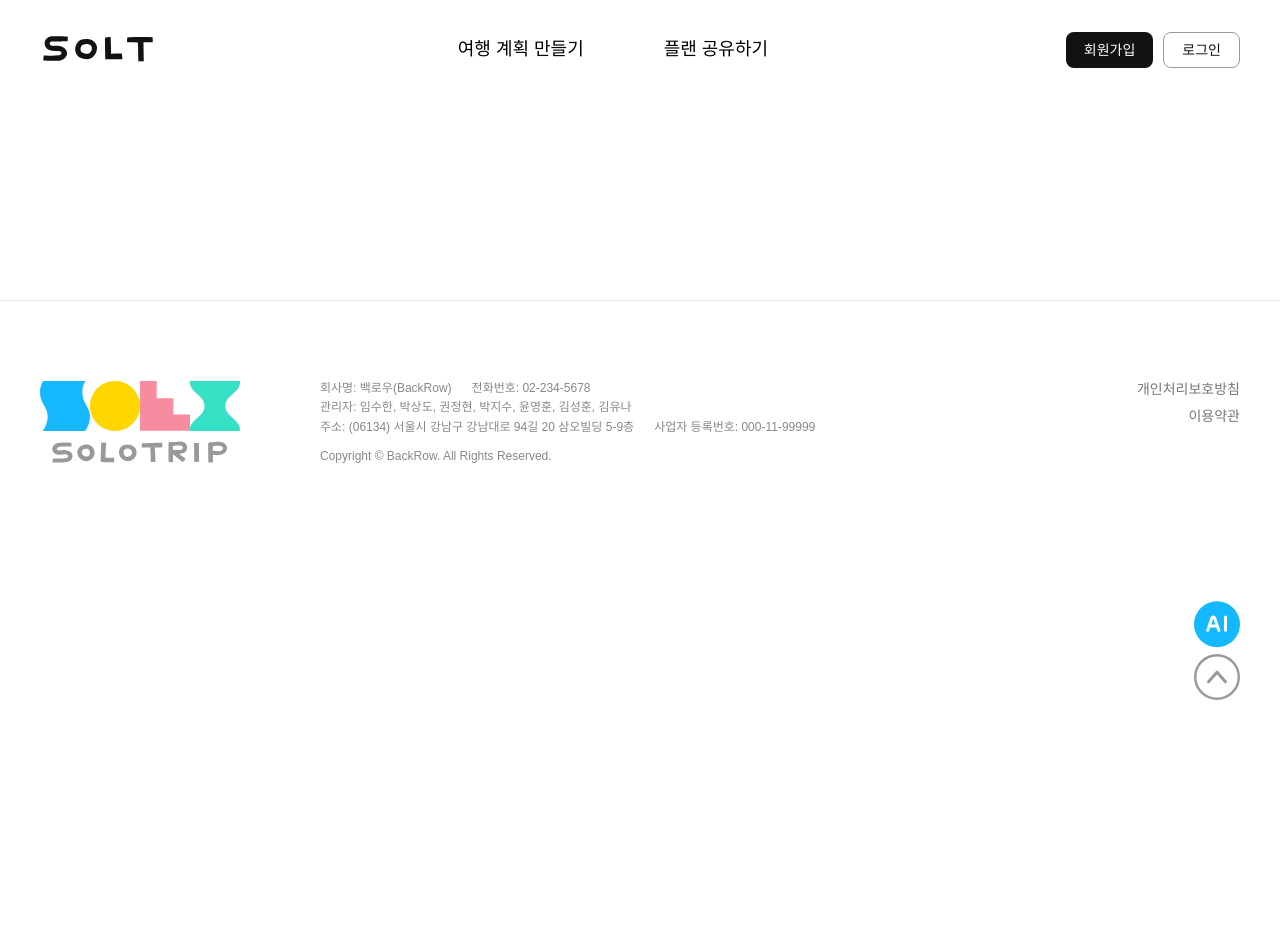
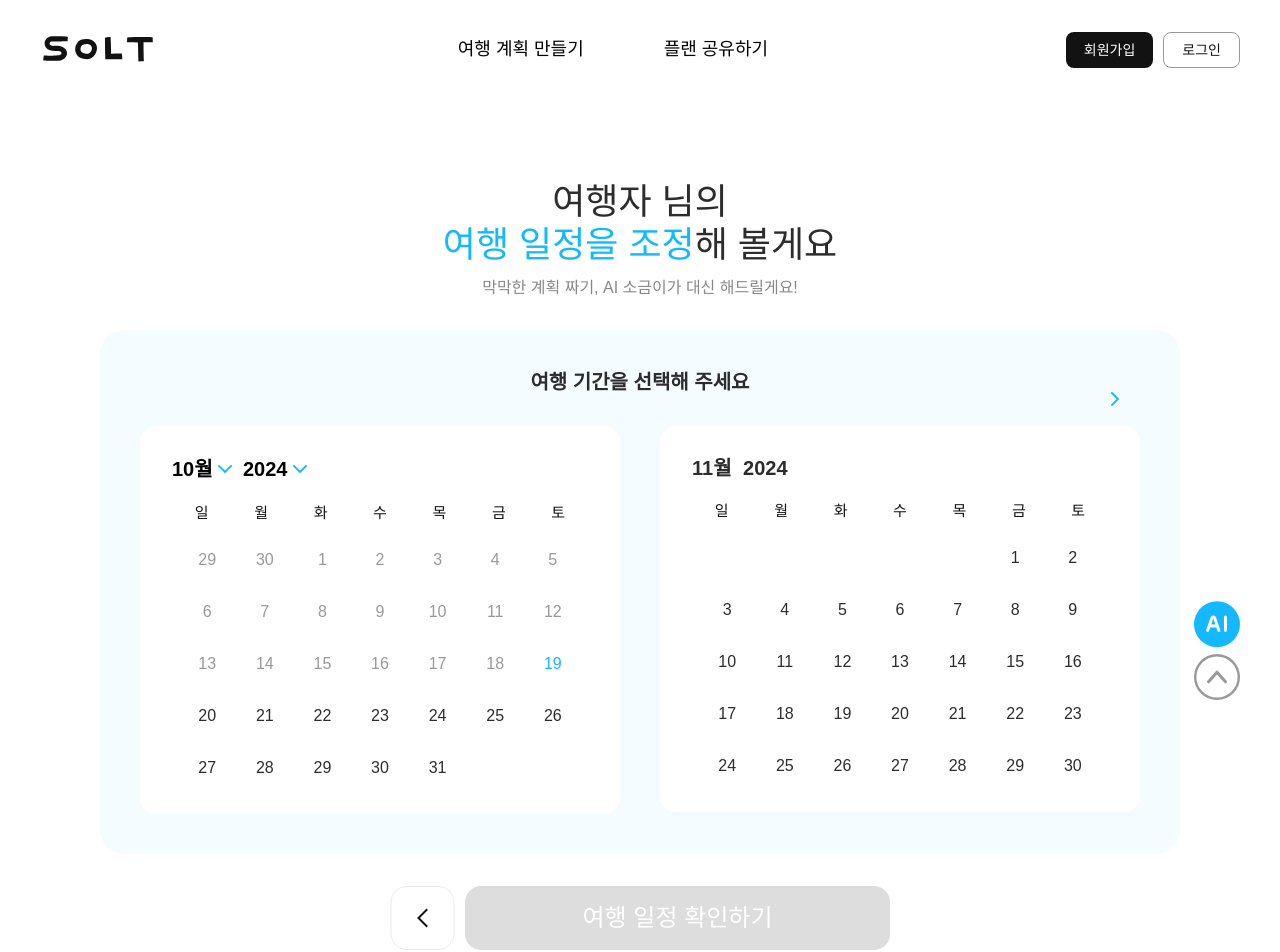
Before and after one commit to Backrow-NCP/solt-frontend, a React (Create React App) app: page /plan/survey/1 in a window 1280 px wide. Shown: the top 952 px of the page. Before the commit the page ends 800 px from the top, so only its background shows below. Built offline with nearby package versions, Linux system fonts and the light colour scheme; no server answers; a web font is replaced by a local one.

Commit message:
feat: 플랜 수정 전 여행 일정 조정 페이지 구현

```diff
--- a/src/App.js
+++ b/src/App.js
@@ -9,6 +9,7 @@ import GlobalStyles from '../src/styles/global.js';
 import Survey from './pages/plan/Survey';
 import Produce from './pages/plan/Produce';
 import Complete from './pages/plan/Complete';
+import SurveyEdit from './pages/plan/modify/SurveyEdit.jsx';
 
 // 게시물 관리
 import Write from './pages/board/Write';
@@ -63,6 +64,7 @@ function App() {
               <Route path="/plan/survey" element={<Survey />} />
               <Route path="/plan/produce" element={<Produce />} />
               <Route path="/plan/complete" element={<Complete />} />
+              <Route path="/plan/survey/:planId" element={<SurveyEdit />} />
 
               {/* 게시물 관리 */}
               <Route path="/board/write" element={<Write />} />
--- a/src/components/Survey/SurveyCalendar.jsx
+++ b/src/components/Survey/SurveyCalendar.jsx
@@ -8,7 +8,7 @@ import bottom from '../../assets/images/ico/arrow_bottom.svg'
 import left from '../../assets/images/ico/arrow_left.svg'
 import right from '../../assets/images/ico/arrow_right.svg'
 
-const SurveyCalendar = ({ onDateSelect, selectedDates  }) => {
+const SurveyCalendar = ({ onDateSelect, selectedDates, planDuration }) => {
   const [dateRange, setDateRange] = useState(selectedDates || [null, null]);
   const [startDate, endDate] = dateRange;
 
@@ -20,6 +20,12 @@ const SurveyCalendar = ({ onDateSelect, selectedDates  }) => {
   const handleDateChange = (update) => {
     const [newStartDate, newEndDate] = update;
 
+    if (planDuration && planDuration > 1) {
+      const newEndDate = new Date(newStartDate);
+      newEndDate.setDate(newStartDate.getDate() + planDuration - 1); // 기존 일정의 기간만큼 날짜 설정
+      setDateRange([newStartDate, newEndDate]);
+      onDateSelect([newStartDate, newEndDate]);
+    } else {
       // 최대 5일로 제한
       if (newStartDate && newEndDate && differenceInDays(newEndDate, newStartDate) > 4) {
         alert("최대 5일까지만 선택할 수 있습니다.");
@@ -29,6 +35,7 @@ const SurveyCalendar = ({ onDateSelect, selectedDates  }) => {
       setDateRange(update);
       if (newStartDate) {
         onDateSelect(update);
+      }
     }
   };
 
--- /dev/null
+++ b/src/pages/plan/modify/SurveyEdit.jsx
@@ -0,0 +1,116 @@
+import { useState, useEffect } from 'react';
+import { useNavigate, useParams } from 'react-router-dom';
+import apiClient, { setupInterceptors } from '../../../config/AxiosConfig';
+import SurveyCommon from '../../../styles/plan/survey';
+import SurveyCalendar from '../../../components/Survey/SurveyCalendar';
+import Button from '../../../components/Button';
+import PrevBtn from '../../../assets/images/ico/btn_survey_prev.svg';
+
+const SurveyEdit = () => {
+  const navigate = useNavigate();
+  const [username, setUsername] = useState('여행자');
+  const [isLoggedIn, setIsLoggedIn] = useState(false);
+  const [answers, setAnswers] = useState({
+    calendar: null,
+  });
+  const [planDuration, setPlanDuration] = useState(0);
+  const { planId } = useParams();
+
+  useEffect(() => {
+    setupInterceptors(setIsLoggedIn);
+    getPlanData();
+  }, []);
+
+  const getPlanData = () => {
+    if (planId) {
+      apiClient.get(`/plans/${planId}`).then(res => {
+        const fetchedData = res.data;
+        sessionStorage.setItem('plan', JSON.stringify(fetchedData));
+
+        const calculatedDuration =
+          (new Date(fetchedData.endDate) - new Date(fetchedData.startDate)) /
+            (1000 * 60 * 60 * 24) +
+          1;
+
+        setPlanDuration(calculatedDuration);
+        setUsername(fetchedData?.member?.name || username);
+      }).catch(console.error);
+    }
+  };
+
+  // 날짜 선택
+  const handleDateSelect = (selectedDates) => {
+    setAnswers(prevAnswers => ({
+      ...prevAnswers,
+      calendar: selectedDates,
+    }));
+  };
+
+  // 버튼 비활성화 여부
+  const isNextButtonDisabled = () => {
+    return !answers.calendar;
+  };
+
+  // Axios
+  const handleFinish = async () => {
+    try {
+      const data = {
+        startDate: answers.calendar[0],
+        endDate: answers.calendar[1],
+        memberId: 0,
+        title: "여행 일정",
+      };
+
+      console.log(data);
+      sessionStorage.setItem('surveyData', JSON.stringify(data));
+
+      // const response = await apiClient.post('/plans/recom', data, {
+      //   withCredentials: false,
+      // });
+
+      // navigate('/plan/produce');
+    } catch (error) {
+      console.error('서버 요청 오류 발생: ', error);
+    }
+  };
+
+  // 버튼 렌더링
+  const renderButtons = () => {
+    return (
+      <>
+        <button onClick={() => navigate(-1)} className="btn_prev">
+          <img src={PrevBtn} alt="이전 페이지" />
+        </button>
+        <Button size="xxl" color="pink" onClick={handleFinish} disabled={isNextButtonDisabled()}>
+          여행 일정 확인하기
+        </Button>
+      </>
+    );
+  };
+
+  return (
+    <SurveyCommon className="inner">
+      <div className="title">
+        <h2>
+          {username} 님의<br />
+          <span className="pt_blue">여행 일정을 조정</span>해 볼게요
+        </h2>
+        <p className="pt_gy size_md">막막한 계획 짜기, AI 소금이가 대신 해드릴게요!</p>
+      </div>
+
+      <div className="survey_box">
+        <h3 className="size_xl weight_b">여행 기간을 선택해 주세요</h3>
+
+        {/* 날짜 선택 렌더링 */}
+        <SurveyCalendar onDateSelect={handleDateSelect} selectedDates={answers.calendar} planDuration={planDuration} />
+      </div>
+
+      {/* 버튼 */}
+      <div className="button flex">
+        {renderButtons()}
+      </div>
+    </SurveyCommon>
+  );
+};
+
+export default SurveyEdit;
```
Lines whose indentation alone changed are shown as unchanged.
